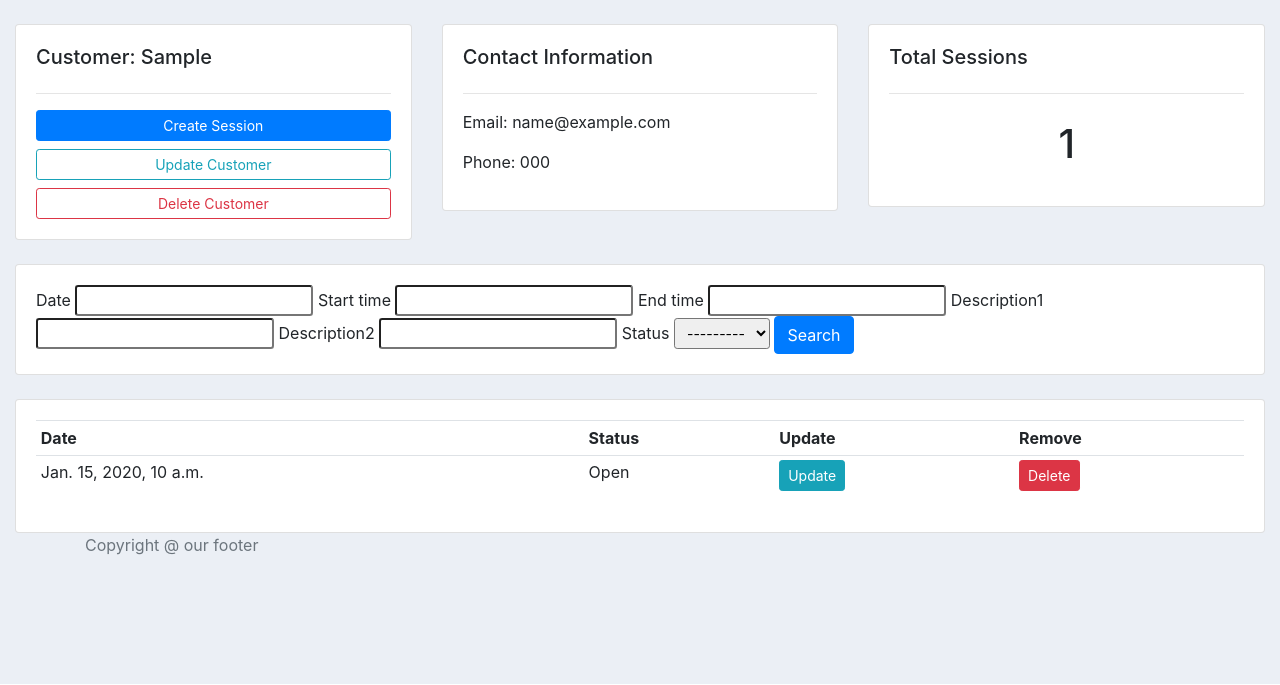
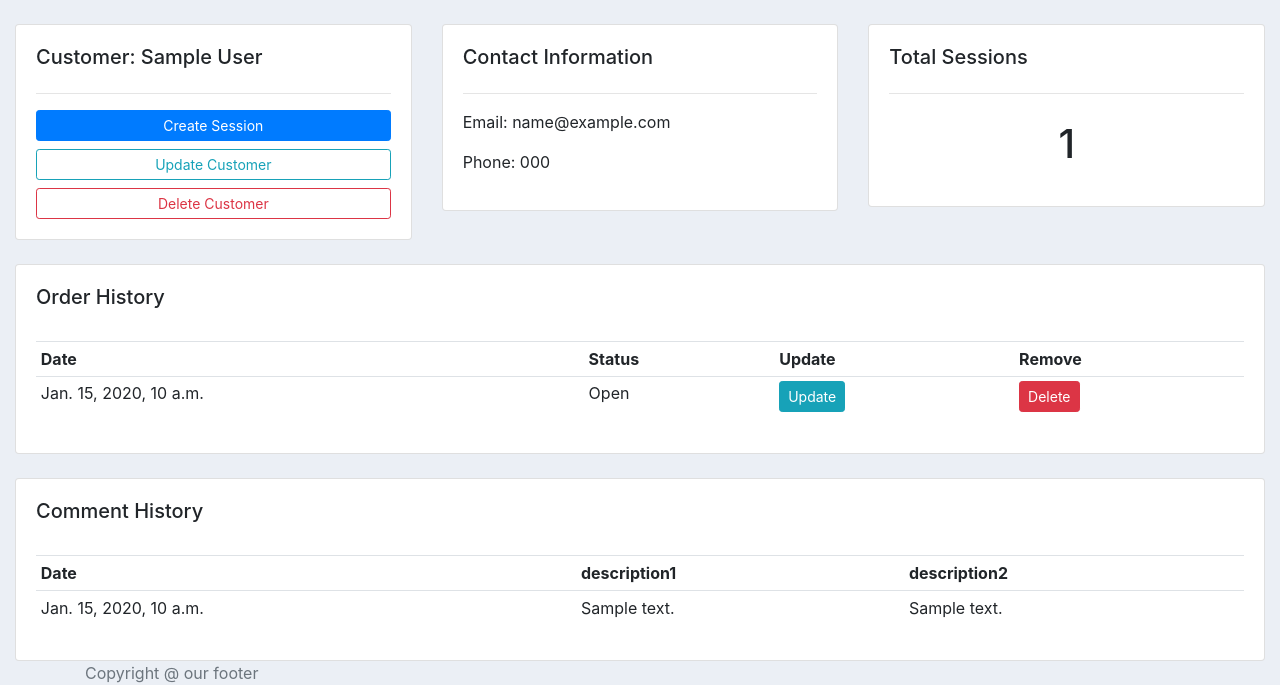
Before and after one commit to rburkard/therapy-crm, a Django app: page /customer/1/ in a window 1280 px wide. Shown: the part 116-801 px from the top of the page. Run offline with Django 3.2, Linux system fonts and the light colour scheme; tables that the repository leaves empty hold one stand-in row (values such as "Sample post"); some libraries are stand-ins or nearby versions.

Commit message:
Minimal working CRM

```diff
--- a/crm/accounts/models.py
+++ b/crm/accounts/models.py
@@ -1,4 +1,5 @@
 from django.db import models
+from django.utils.timezone import now
 
 # Create your models here.
 
@@ -15,7 +16,10 @@ class Customer(models.Model):
 	last_name = models.CharField(max_length=200, null=True)
 	email = models.CharField(max_length=200, null=True)
 	phone = models.CharField(max_length=200, null=True)
-	address = models.CharField(max_length=200, null=True, default='')
+	street = models.CharField(max_length=200, null=True, default='')
+	number = models.CharField(max_length=200, null=True, default='')
+	PLZ = models.CharField(max_length=200, null=True, default='')
+	city = models.CharField(max_length=200, null=True, default='')
 	date_of_birth = models.CharField(max_length=200, null=True)
 	date_created = models.DateTimeField(auto_now_add=True, null=True, blank=True)
 
@@ -37,9 +41,8 @@ class Order(models.Model):
 			)
 
 	customer = models.ForeignKey(Customer, on_delete= models.SET_NULL, null=True)
-	date = models.DateTimeField(auto_now_add=True, null=True, blank=True)
-	start_time = models.TimeField(auto_now=True, auto_now_add=False)
-	end_time = models.TimeField(auto_now=False, auto_now_add=False)
+	date = models.DateTimeField(default=now, blank=True) # Default to today
+	duration = models.IntegerField(default=12)
 	description1 = models.TextField(null=True)
 	description2 = models.TextField(null=True)
 	date_created = models.DateTimeField(auto_now_add=True, null=True, blank=True)
--- a/crm/accounts/templates/accounts/customer.html
+++ b/crm/accounts/templates/accounts/customer.html
@@ -8,7 +8,7 @@
 <div class="row">
 	<div class="col-md">
 		<div class="card card-body">
-			<h5>Customer: {{customer.first_name}}</h5>
+			<h5>Customer: {{customer.first_name}} {{customer.last_name}}</h5>
 			<hr>
 			<a class="btn btn-primary  btn-sm btn-block" href="{% url 'create_order_per_customer' customer.id%}">Create Session</a>
 			<a class="btn btn-outline-info  btn-sm btn-block" href="{% url 'update_customer' customer.id %}">Update Customer</a>
@@ -35,7 +35,7 @@
 	</div>
 </div>
 
-
+<!-- Filter not needed at the moment
 <br>
 <div class="row">
 	<div class="col">
@@ -51,11 +51,15 @@
 	</div>
 
 </div>
+-->
+
 <br>
 
 <div class="row">
 	<div class="col-md">
 		<div class="card card-body">
+			<h5>Order History</h5>
+			<br>
 			<table class="table table-sm">
 				<tr>
 					<th>Date</th>
@@ -76,6 +80,31 @@
 	</div>
 </div>
 
+<br>
+
+<div class="row">
+	<div class="col-md">
+		<div class="card card-body">
+			<h5>Comment History</h5>
+			<br>
+			<table class="table table-sm">
+				<tr>
+					<th>Date</th>
+					<th>description1</th>
+					<th>description2</th>
+				</tr>
+				{% for order in orders %}
+					<tr>
+						<td class="dontwrap">{{order.date_created}}</td>
+						<td>{{order.description1}}</td>
+						<td>{{order.description2}}</td>
+					</tr>
+				{% endfor %}
+			</table>
+		</div>
+	</div>
+</div>
+
 
 
 {% endblock content %}
--- a/crm/static/css/main.css
+++ b/crm/static/css/main.css
@@ -18,3 +18,7 @@ body{
 #orders-pending{
 	background-color: #7CD1C0;
 }
+
+.dontwrap{
+	white-space: nowrap;
+}
```
Also changed, not shown: crm/accounts/migrations/0006_auto_20210131_1411.py (added), crm/accounts/migrations/0007_remove_order_status.py (added), crm/accounts/migrations/0008_order_status.py (added), crm/accounts/migrations/0009_auto_20210131_1424.py (added), crm/accounts/migrations/0010_auto_20210131_1530.py (added).
